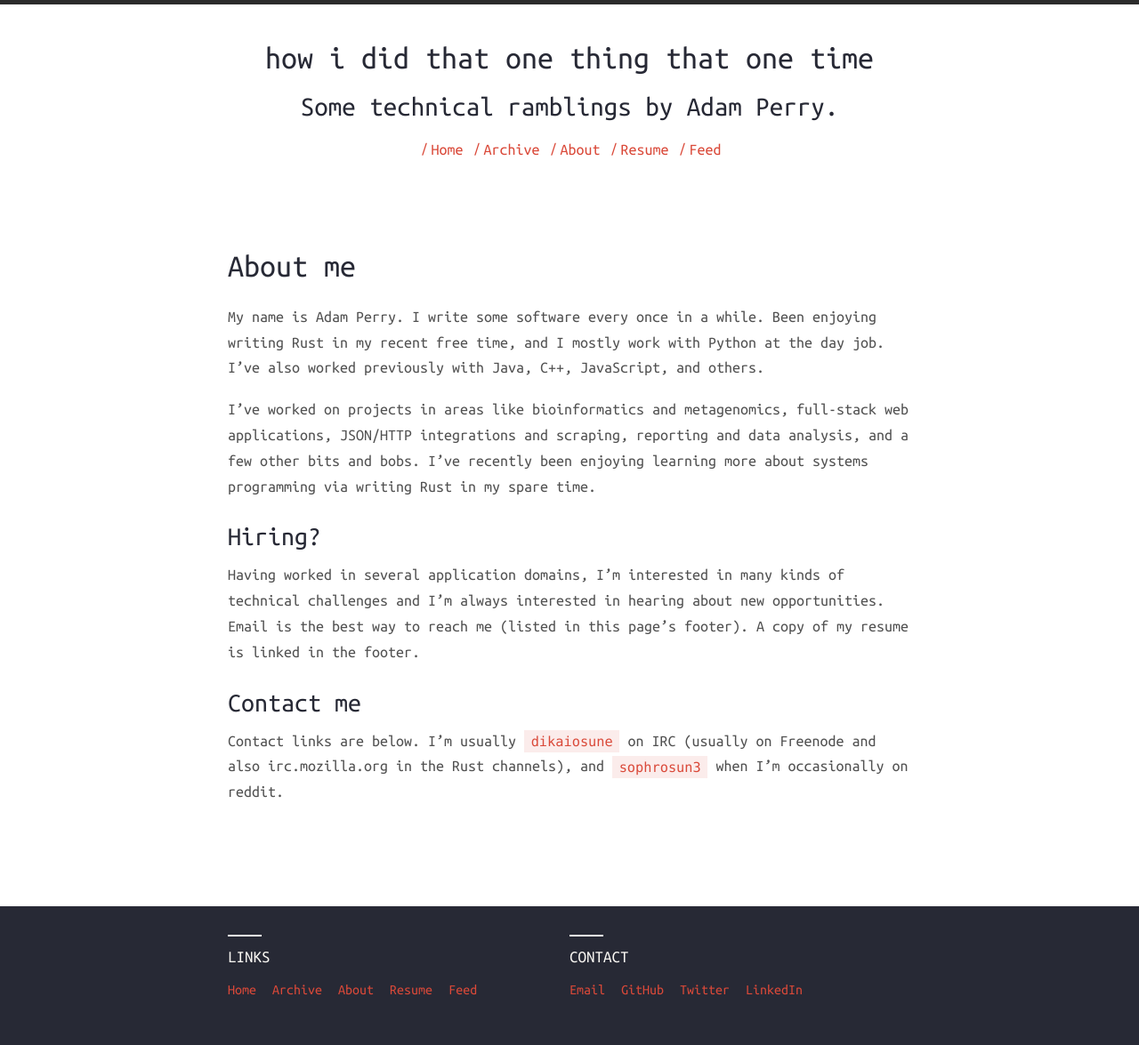
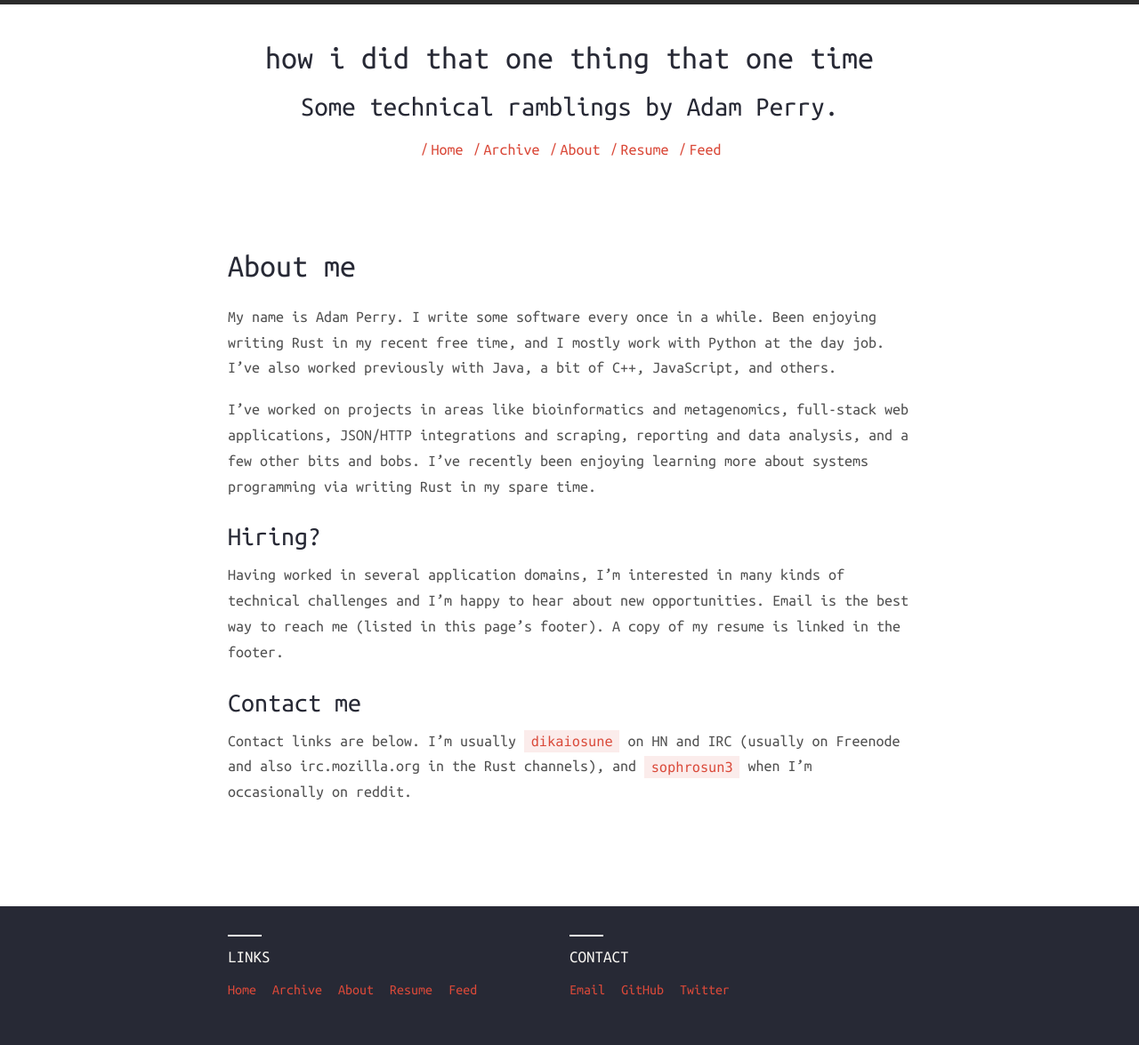
Before and after one commit to fenw1ck/anp.github.io, a Jekyll site: the page built from about.md, in a window 1280 px wide. Shown: the whole page at 89% size. Built offline with Jekyll 4.4.1, drawn with Linux system fonts in a browser that asks for light colours; nearby versions of some CDN libraries.

Commit message:
Updating social media contacts.

```diff
--- a/_config.yml
+++ b/_config.yml
@@ -29,7 +29,6 @@ harmony:
   social:
     github: dikaiosune
     twitter: dika10sune
-    linkedin: dikaiosune
   # Toggle disclaimer in footer
   show_disclaimer: false
 
--- a/_includes/social.html
+++ b/_includes/social.html
@@ -20,12 +20,4 @@
     </li>
     {% endif %}
 
-    {% if site.harmony.social.linkedin %}
-    <li>
-        <a title="{{ site.harmony.social.linkedin }} on LinkedIn"
-            href="https://www.linkedin.com/in/{{ site.harmony.social.linkedin }}"
-            target="_blank">LinkedIn</a>
-    </li>
-    {% endif %}
-
 </ul>
--- a/about.md
+++ b/about.md
@@ -4,14 +4,14 @@ title: About me
 permalink: /about/
 ---
 
-My name is Adam Perry. I write some software every once in a while. Been enjoying writing Rust in my recent free time, and I mostly work with Python at the day job. I've also worked previously with Java, C++, JavaScript, and others.
+My name is Adam Perry. I write some software every once in a while. Been enjoying writing Rust in my recent free time, and I mostly work with Python at the day job. I've also worked previously with Java, a bit of C++, JavaScript, and others.
 
 I've worked on projects in areas like bioinformatics and metagenomics, full-stack web applications, JSON/HTTP integrations and scraping, reporting and data analysis, and a few other bits and bobs. I've recently been enjoying learning more about systems programming via writing Rust in my spare time.
 
 ### Hiring?
 
-Having worked in several application domains, I'm interested in many kinds of technical challenges and I'm always interested in hearing about new opportunities. Email is the best way to reach me (listed in this page's footer). A copy of my resume is linked in the footer.
+Having worked in several application domains, I'm interested in many kinds of technical challenges and I'm happy to hear about new opportunities. Email is the best way to reach me (listed in this page's footer). A copy of my resume is linked in the footer.
 
 ### Contact me
 
-Contact links are below. I'm usually `dikaiosune` on IRC (usually on Freenode and also irc.mozilla.org in the Rust channels), and `sophrosun3` when I'm occasionally on reddit.
+Contact links are below. I'm usually `dikaiosune` on HN and IRC (usually on Freenode and also irc.mozilla.org in the Rust channels), and `sophrosun3` when I'm occasionally on reddit.
```
